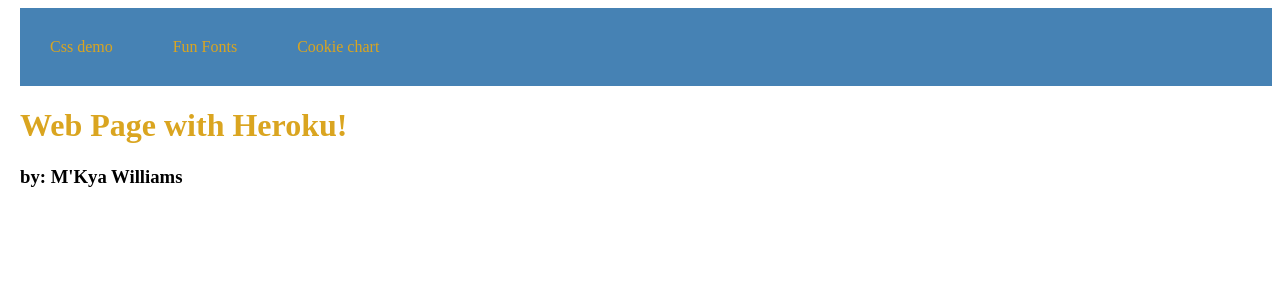
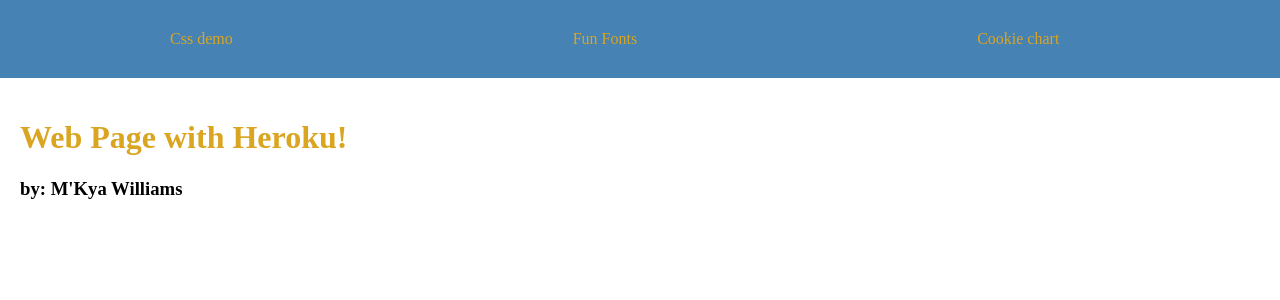
Before and after one commit to IamReptar/WebApp, a PHP site: page /index.html in a window 1280 px wide. Shown: the top 300 px of the page. Run offline with PHP 8.4, Linux system fonts and the light colour scheme.

Commit message:
made nav bar extend to whole screen, evenlyish spaced links in bar.

```diff
--- a/index.css
+++ b/index.css
@@ -1,12 +1,17 @@
 body{
-  margin-left: 20px;
+  margin: 0;
+  padding: 0;
 }
 
 h1{
-  color: #DAA520;
+  color: #DAA520;   <!-- good color #DBE9EE -->
 }
 
-nav ul{
+.page{
+  padding: 20px;
+}
+
+nav .list{
   background-color: #4682B4;
   margin: 0;
   width: 100%;
@@ -15,15 +20,18 @@ nav ul{
   list-style-type: none;
 }
 
-nav li {
-  margin: 0;
+li {
   display: table-cell;
-
 }
 
 li a {
-	display: block;
+  display: block;
 	color: #DAA520;
 	padding: 30px 30px;
   text-decoration: none;
+  margin: 0px 140px;
 }
+
+a:hover {
+  color: black;
+}
--- a/index.html
+++ b/index.html
@@ -6,14 +6,19 @@
   </head>
   <body>
     <nav id= "nav">
-      <ul>
+      <ul class= "list">
         <li><a href="css_demo.html">Css demo</a></li>
         <li><a href="font-sample.html">Fun Fonts</a></li>
         <li><a href="bootstrap-sample.html">Cookie chart</a></li>
       </ul>
     </nav>
-    <h1>Web Page with Heroku!</h1?>
-    <h3>by: M'Kya Williams</h3>
+
+    <div class= "page">
+      <h1>Web Page with Heroku!</h1?>
+        <h3>by: M'Kya Williams</h3>
+
+    </div>
+
   </body>
 
 </html>
```
